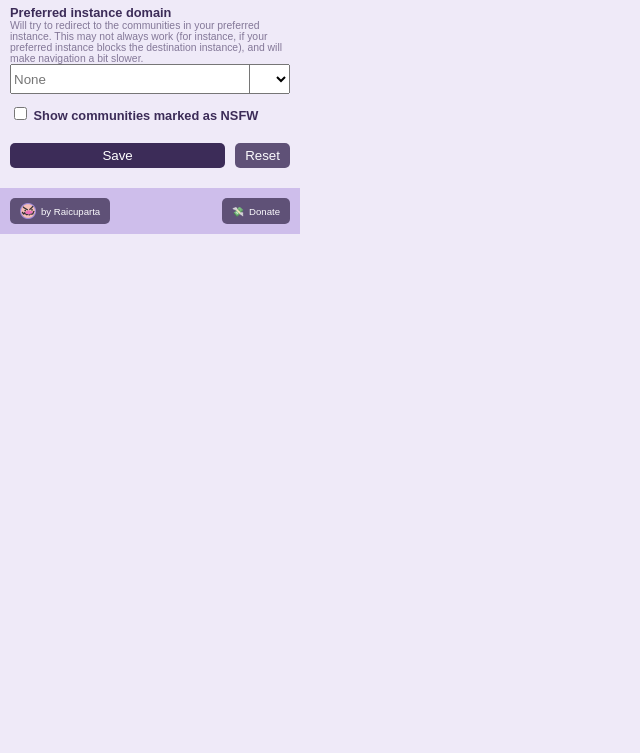
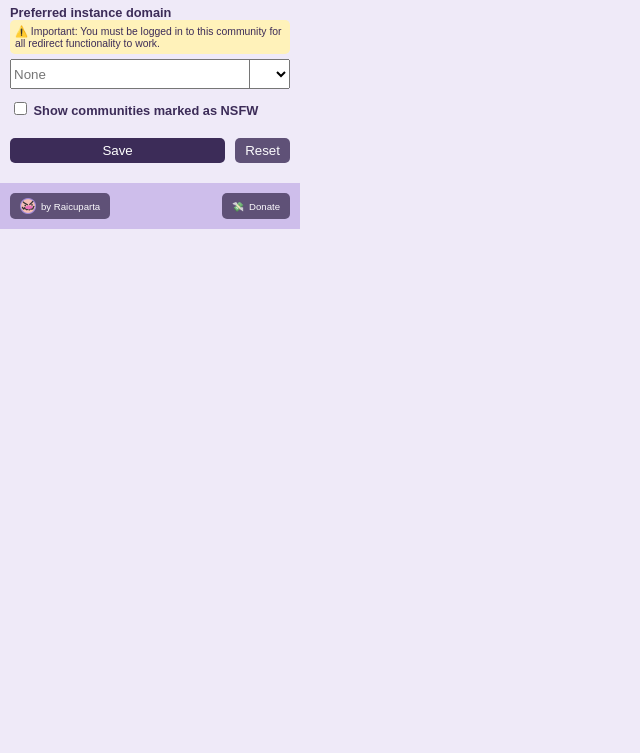
Before and after one commit to Raicuparta/lemmy-go, a website with bundled scripts: page src/static/options.html in a window 1280 px wide. Shown: the part 47-800 px from the top of the page, without its empty margins (0-640 px from the left). Built offline with nearby package versions, Linux system fonts and the light colour scheme.

Commit message:
Add warning about log in. Closes #8

```diff
--- a/src/static/options.html
+++ b/src/static/options.html
@@ -97,9 +97,12 @@
       width: calc(100% - 40px);
       height: 100%;
     }
-    .input-description {
-      opacity: 60%;
+    .input-warning {
       font-size: 0.65rem;
+      background-color: #fff2ba;
+      padding: 5px;
+      border-radius: 5px;
+      margin-bottom: 5px;
     }
     .input-title {
       font-weight: bold;
@@ -113,14 +116,12 @@
     </header>
     <main>
       <div class="domain-setting">
-        <label class="input-title" for="domain-text-input"
-          >Preferred instance domain</label
-        >
-        <label class="input-description" for="domain-text-input">
-          Will try to redirect to the communities in your preferred instance.
-          This may not always work (for instance, if your preferred instance
-          blocks the destination instance), and will make navigation a bit
-          slower.
+        <label class="input-title" for="domain-text-input">
+          Preferred instance domain
+        </label>
+        <label class="input-warning" for="domain-text-input">
+          ⚠️ Important: You must be logged in to this community for all redirect
+          functionality to work.
         </label>
         <div class="domain-input-wrapper">
           <input
```
